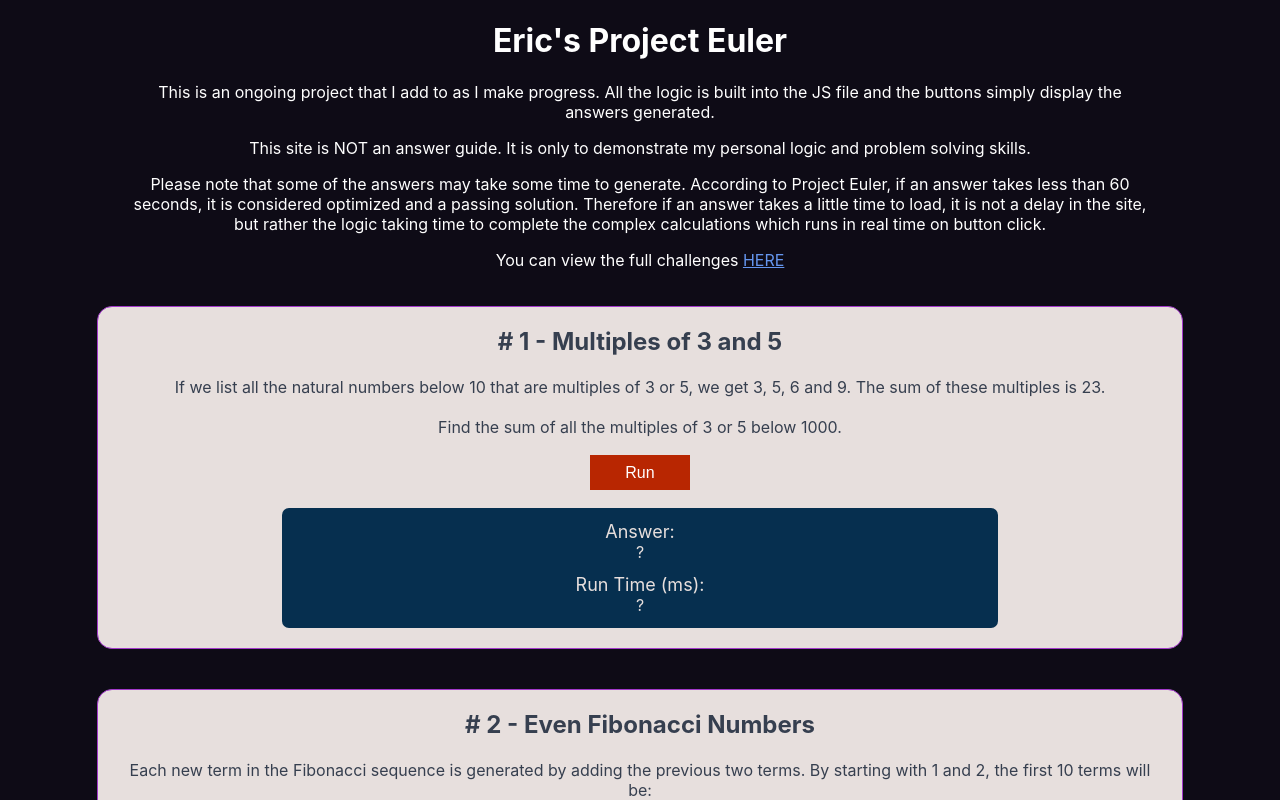
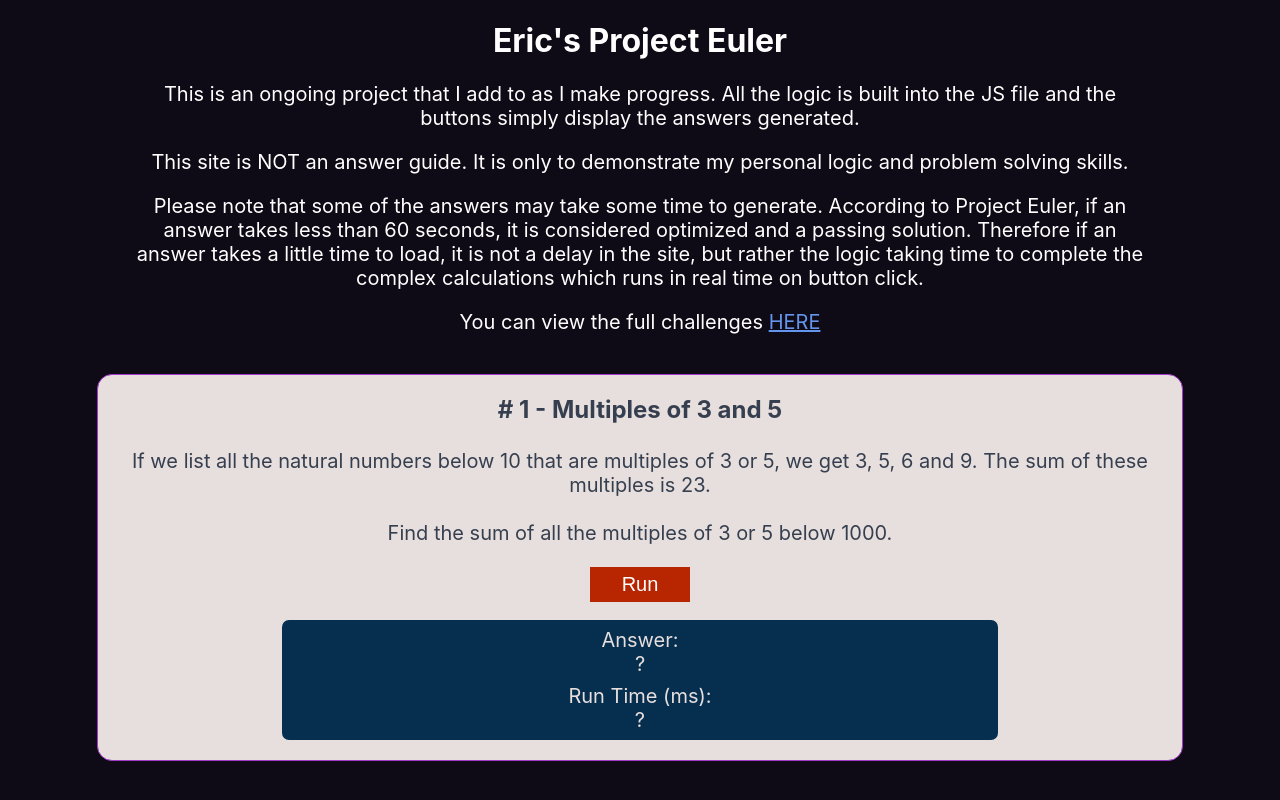
Before and after one commit to Eric-Lingren/project-euler-react, a React (Create React App) app: page / in a window 1280 px wide. Shown: the top 800 px of the page. Built offline with nearby package versions, Linux system fonts and the light colour scheme.

Commit message:
adding styling changes

```diff
--- a/src/App.css
+++ b/src/App.css
@@ -13,6 +13,10 @@
   width: 80%;
 }
 
+.header-section-text {
+  font-size: 20px;
+}
+
 a {
   color: cornflowerblue;
 }
--- a/src/App.js
+++ b/src/App.js
@@ -19,10 +19,10 @@
     <div className="App">
       <div className='project-description-wrapper'>
         <h1> Eric's Project Euler </h1>
-        <p> This is an ongoing project that I add to as I make progress.  All the logic is built into the JS file and the buttons simply display the answers generated. </p>
-        <p> This site is NOT an answer guide.  It is only to demonstrate my personal logic and problem solving skills. </p>
-        <p> Please note that some of the answers may take some time to generate.  According to Project Euler, if an answer takes less than 60 seconds, it is considered optimized and a passing solution. Therefore if an answer takes a little time to load, it is not a delay in the site, but rather the logic taking time to complete the complex calculations which runs in real time on button click.</p>
-        <p>You can view the full challenges <a href='https://projecteuler.net/' target='_blank' rel='noreferrer'> HERE </a> </p>
+        <p className='header-section-text'> This is an ongoing project that I add to as I make progress.  All the logic is built into the JS file and the buttons simply display the answers generated. </p>
+        <p className='header-section-text'> This site is NOT an answer guide.  It is only to demonstrate my personal logic and problem solving skills. </p>
+        <p className='header-section-text'> Please note that some of the answers may take some time to generate.  According to Project Euler, if an answer takes less than 60 seconds, it is considered optimized and a passing solution. Therefore if an answer takes a little time to load, it is not a delay in the site, but rather the logic taking time to complete the complex calculations which runs in real time on button click.</p>
+        <p className='header-section-text'>You can view the full challenges <a href='https://projecteuler.net/' target='_blank' rel='noreferrer'> HERE </a> </p>
       </div>
 
       {mappedQuestions}
--- a/src/components/answer.css
+++ b/src/components/answer.css
@@ -20,10 +20,11 @@
 .answer-text-header {
     margin: 0;
     color: #E7Dfdd;
-    font-size: 18px;
+    font-size: 20px;
 }
 
 .answer-text {
     margin: 0;
     color: #E7Dfdd;
+    font-size: 20px;
 }
--- a/src/components/question.css
+++ b/src/components/question.css
@@ -21,6 +21,7 @@
     color: #363f4f;
     white-space: pre-line;
     overflow-wrap: break-word;
+    font-size: 20px;
 }
 
 .button-container {
@@ -36,7 +37,7 @@
     color: white;
     height: 35px;
     width: 100px;
-    font-size: 16px;
+    font-size: 20px;
     cursor: pointer;
 }
 .run-button:hover{
```
